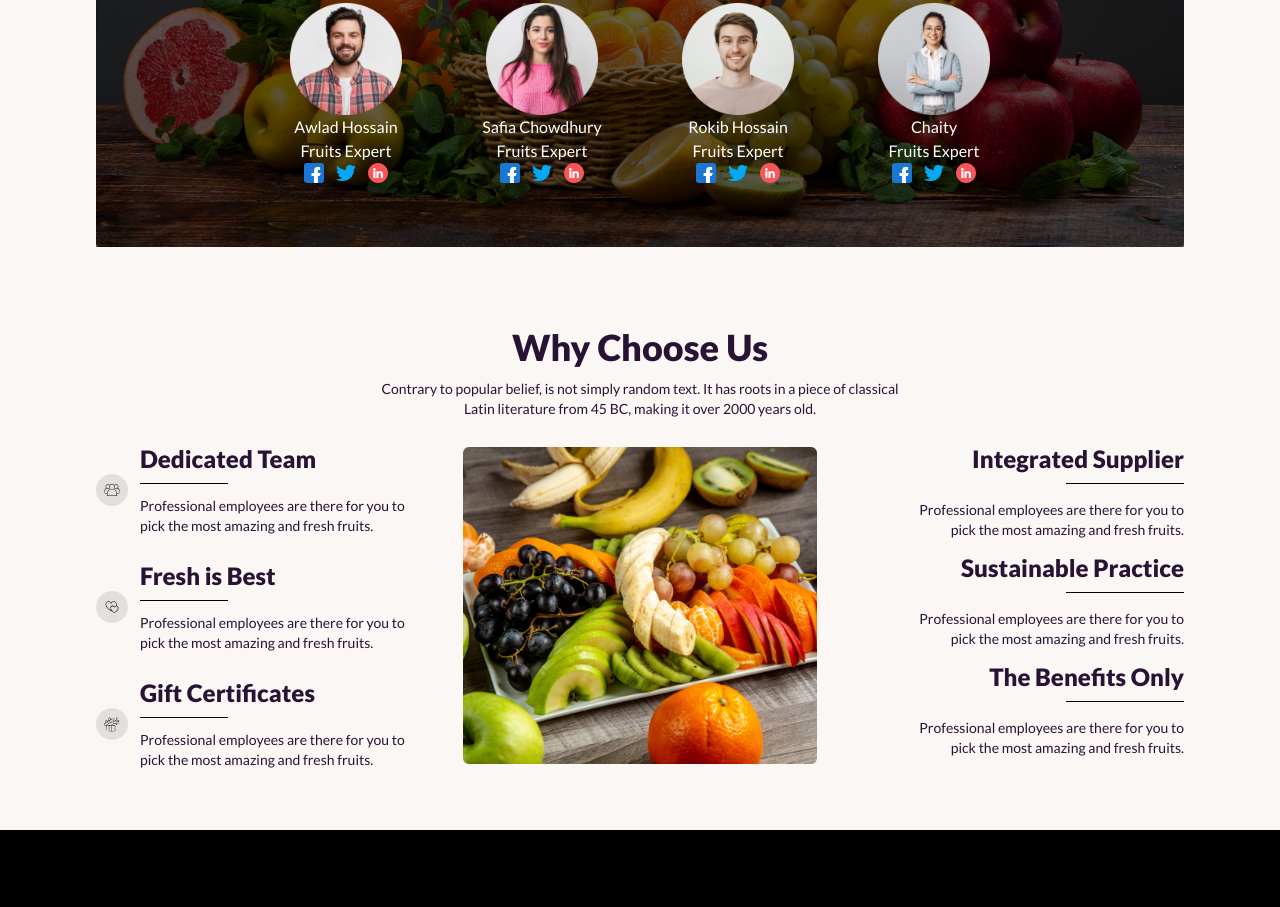
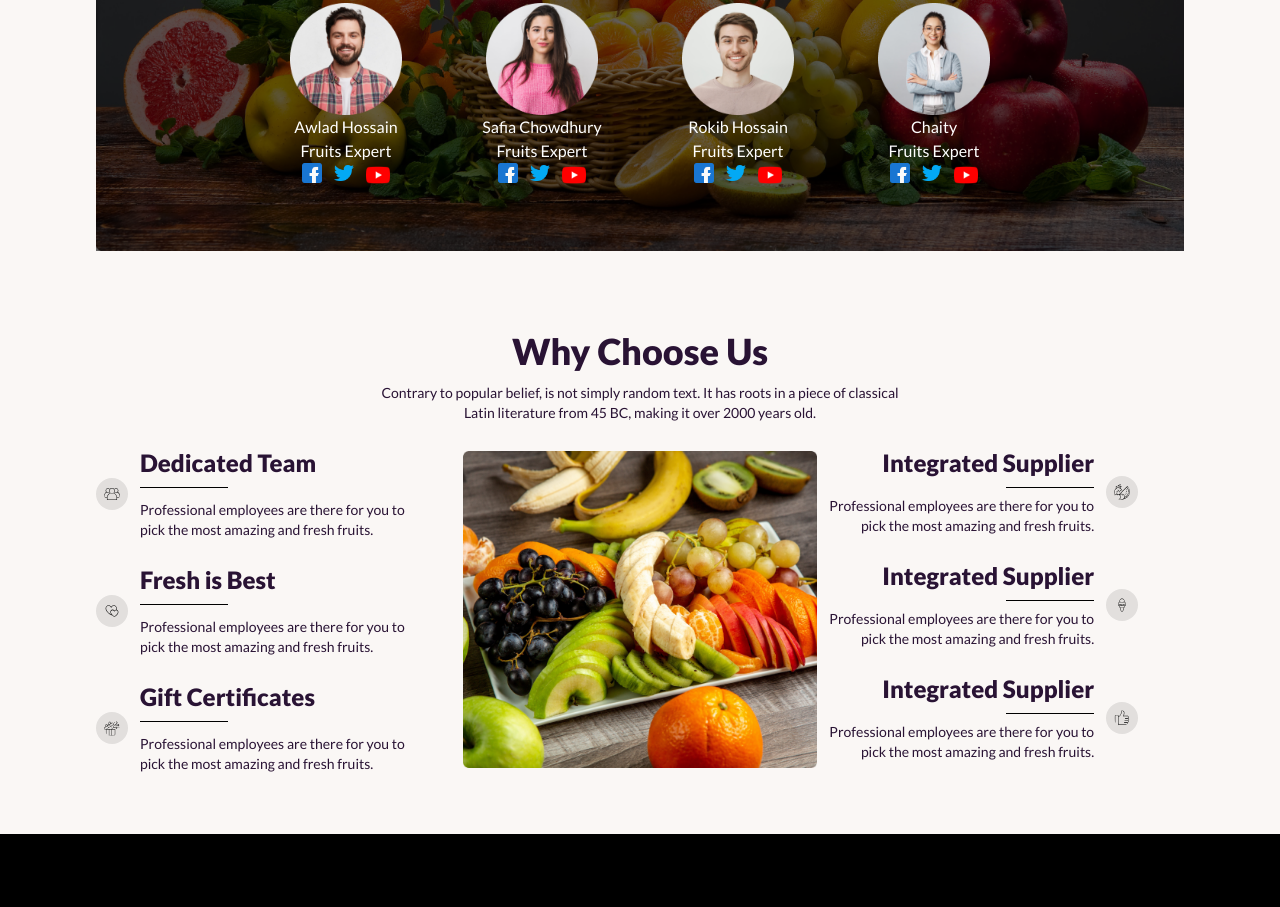
Before and after one commit to mariful999/assaigment-3, a plain HTML site: page index.html in a window 1280 px wide. Shown: the part 1722-2629 px from the top of the page. Drawn offline with nearby package versions, Linux system fonts and the light colour scheme.

Commit message:
fainal section 2

```diff
--- a/index.html
+++ b/index.html
@@ -231,7 +231,8 @@
               <button class=" hover:text-red-600"
                 onclick="my_modal_1.showModal()">Details</button>
               <dialog id="my_modal_1" class="modal">
-                <div class="card w-96 bg-base-100 shadow-xl border border-gray-300"">
+                <div
+                  class="card w-96 bg-base-100 shadow-xl border border-gray-300"">
                   <figure class="px-10 pt-10">
                     <img src="./images/fruit6.png" alt="Shoes"
                       class="rounded-xl" />
@@ -256,7 +257,7 @@
                       </div>
                     </div>
                   </div>
-                  <div class>
+                  <div >
                     <button class="rounded-2xl btn text-[#F85559] ">Close</button>
                     <button
                       class=" mb-7 ml-2 bg-[#F85559] p-3 rounded-2xl text-white font-bold">Buy
@@ -329,7 +330,8 @@
             </div>
           </div>
         </div>
-        <div class="card w-96 bg-base-100 shadow-xl mb-3 border border-gray-300 ">
+        <div
+          class="card w-96 bg-base-100 shadow-xl mb-3 border border-gray-300 ">
           <figure class="px-10 pt-10">
             <img src="./images/fruit8.png" alt="Shoes" class="rounded-xl" />
           </figure>
@@ -486,8 +488,8 @@
                 <div class=" flex justify-center gap-3 pb-16">
                   <a href><img class="w-5" src="./images/facebook.png" alt></a>
                   <a href><img class="w-5" src="./images/twiter.png" alt></a>
-                  <a href><img class="w-5"
-                      src="./images/icon/linkedin 1 (1).svg"
+                  <a href><img class="w-6"
+                      src="./images/youtube.png"
                       alt></a>
                 </div>
 
@@ -501,8 +503,8 @@
                 <div class=" flex justify-center gap-3 pb-3">
                   <a href><img class="w-5" src="./images/facebook.png" alt></a>
                   <a href><img class="w-5" src="./images/twiter.png" alt></a>
-                  <a href><img class="w-5"
-                      src="./images/icon/linkedin 1 (1).svg"
+                  <a href><img class="w-6"
+                      src="./images/youtube.png"
                       alt></a>
                 </div>
               </div>
@@ -515,8 +517,8 @@
                 <div class="flex justify-center gap-3 pb-3">
                   <a href><img class="w-5" src="./images/facebook.png" alt></a>
                   <a href><img class="w-5" src="./images/twiter.png" alt></a>
-                  <a href><img class="w-5"
-                      src="./images/icon/linkedin 1 (1).svg"
+                  <a href><img class="w-6"
+                      src="./images/youtube.png"
                       alt></a>
                 </div>
               </div>
@@ -529,8 +531,8 @@
                 <div class="flex justify-center gap-3 pb-3">
                   <a href><img class="w-5" src="./images/facebook.png" alt></a>
                   <a href><img class="w-5" src="./images/twiter.png" alt></a>
-                  <a href><img class="w-5"
-                      src="./images/icon/linkedin 1 (1).svg"
+                  <a href><img class="w-6"
+                      src="./images/youtube.png"
                       alt></a>
                 </div>
               </div>
@@ -552,7 +554,7 @@
         </div>
         <div class=" md:flex justify-center  gap-3 mt-6">
           <div class="flex-1">
-            <div class="flex gap-3 items-center">
+            <div class="md:flex gap-3 items-center">
               <img class="coler rounded-full w-8 h-full p-2  "
                 src="./images/New folder/group 1 (1).svg" alt>
               <div>
@@ -586,29 +588,45 @@
               </div>
             </div>
 
-
           </div>
           <div class="mt-9 mb-9 md:mt-1 md:mb-1 flex-1 ">
             <img class="w-full" src="./images/whychoose1.png" alt>
           </div>
           <div class="flex-1">
+            <div>
+              <div class="flex gap-3 items-center " >
                 <div class="text-right">
                   <h1 class="text-2xl font-bold ">Integrated Supplier</h1>
                   <div class=" flex justify-end"> <hr
                       class="w-1/3 mt-2 border-black "></div>
-              <p class="text-sm mt-4">Professional employees are there for you
+                  <p class="text-sm mt-2">Professional employees are there for
+                    you
                     to <br> pick the most amazing and fresh fruits.</p>
-              <h1 class="text-2xl font-bold mt-3">Sustainable Practice</h1>
+                </div>
+                <div><img class="coler rounded-full w-8 p-2 h-full  " src="./images/New folder/fruit 1.svg" alt=""></div>
+              </div>
+              <div class="flex gap-3 items-center mt-6 " >
+                <div class="text-right">
+                  <h1 class="text-2xl font-bold ">Integrated Supplier</h1>
                   <div class=" flex justify-end"> <hr
                       class="w-1/3 mt-2 border-black "></div>
-              <p class="text-sm mt-4 ">Professional employees are there for you
+                  <p class="text-sm mt-2">Professional employees are there for
+                    you
                     to <br> pick the most amazing and fresh fruits.</p>
-              <h1 class="text-2xl font-bold mt-3">The Benefits Only</h1>
+                </div>
+                <div><img class="coler rounded-full w-8 p-2 h-full  " src="./images/New folder/ice-cream 1.svg" alt=""></div>
+              </div>
+              <div class="flex gap-3 items-center mt-6 " >
+                <div class="text-right">
+                  <h1 class="text-2xl font-bold ">Integrated Supplier</h1>
                   <div class=" flex justify-end"> <hr
                       class="w-1/3 mt-2 border-black "></div>
-              <p class="text-sm mt-4">Professional employees are there for you
+                  <p class="text-sm mt-2">Professional employees are there for
+                    you
                     to <br> pick the most amazing and fresh fruits.</p>
-
+                </div>
+                <div><img class="coler rounded-full w-8 p-2 h-full  " src="./images/New folder/like 1.svg" alt=""></div>
+              </div>
             </div>
           </div>
         </div>
```
Lines whose indentation alone changed are shown as unchanged.
